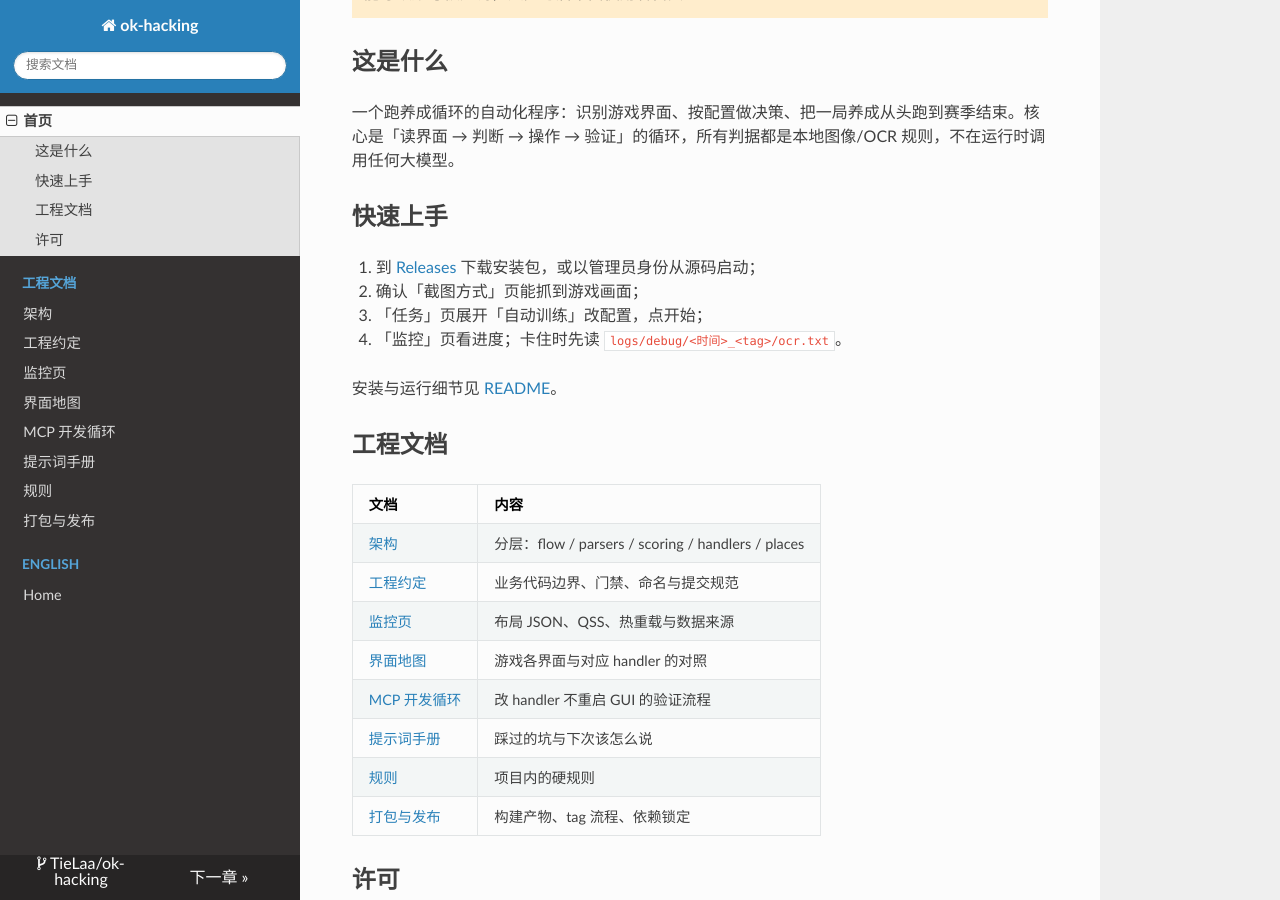
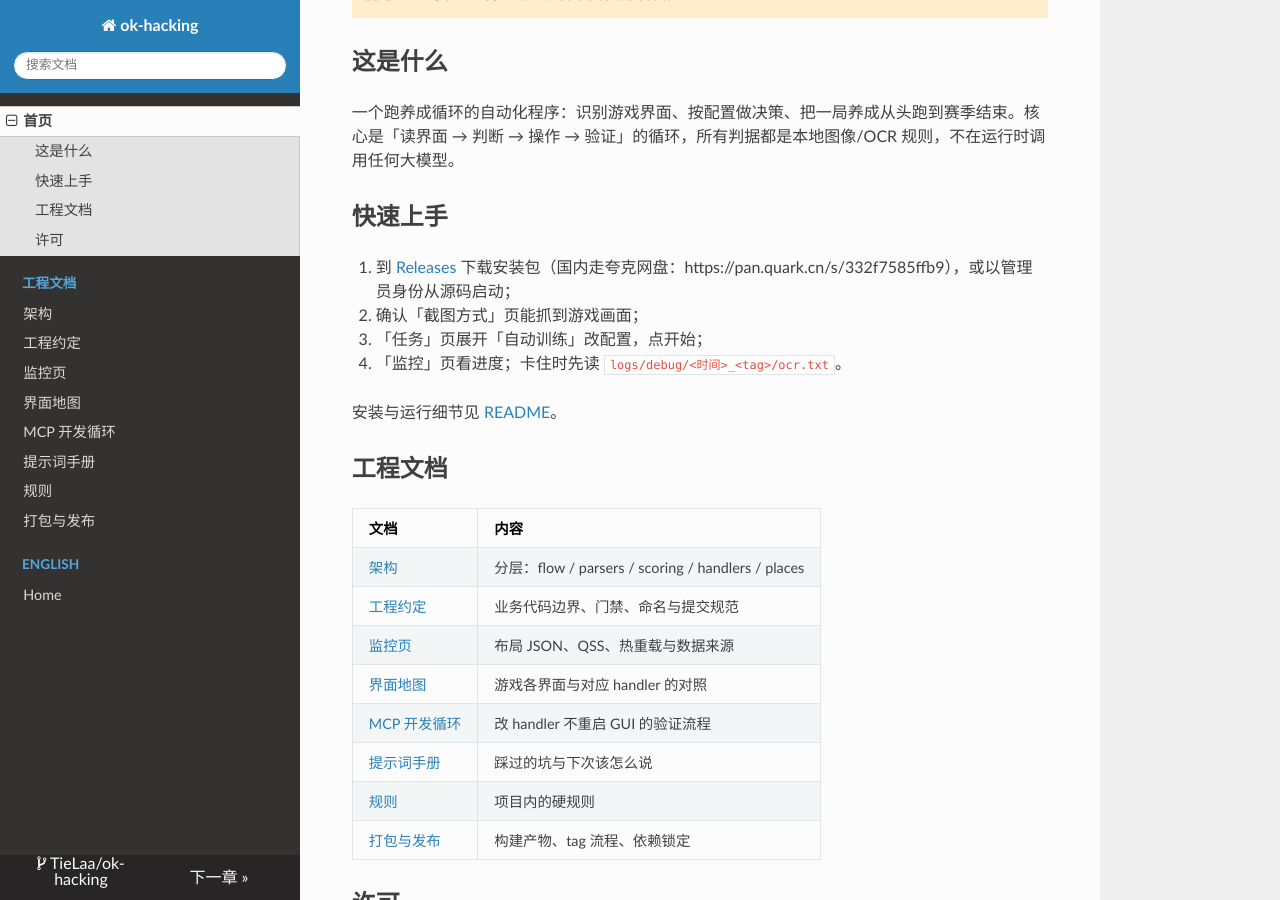
Before and after one commit to TieLaa/ok-hacking, an MkDocs documentation site: the page built from docs/index.md, in a window 1280 px wide and 900 px high, scrolled down 344 px. Built offline with MkDocs 1.6.1, drawn with Linux system fonts in a browser that asks for light colours; nearby versions of some CDN libraries.

```diff
--- a/docs/index.md
+++ b/docs/index.md
@@ -13,7 +13,7 @@
 
 ## 快速上手
 
-1. 到 [Releases](https://github.com/TieLaa/ok-hacking/releases) 下载安装包，或以管理员身份从源码启动；
+1. 到 [Releases](https://github.com/TieLaa/ok-hacking/releases) 下载安装包（国内走夸克网盘：https://pan.quark.cn/s/332f7585ffb9），或以管理员身份从源码启动；
 2. 确认「截图方式」页能抓到游戏画面；
 3. 「任务」页展开「自动训练」改配置，点开始；
 4. 「监控」页看进度；卡住时先读 `logs/debug/<时间>_<tag>/ocr.txt`。
```
